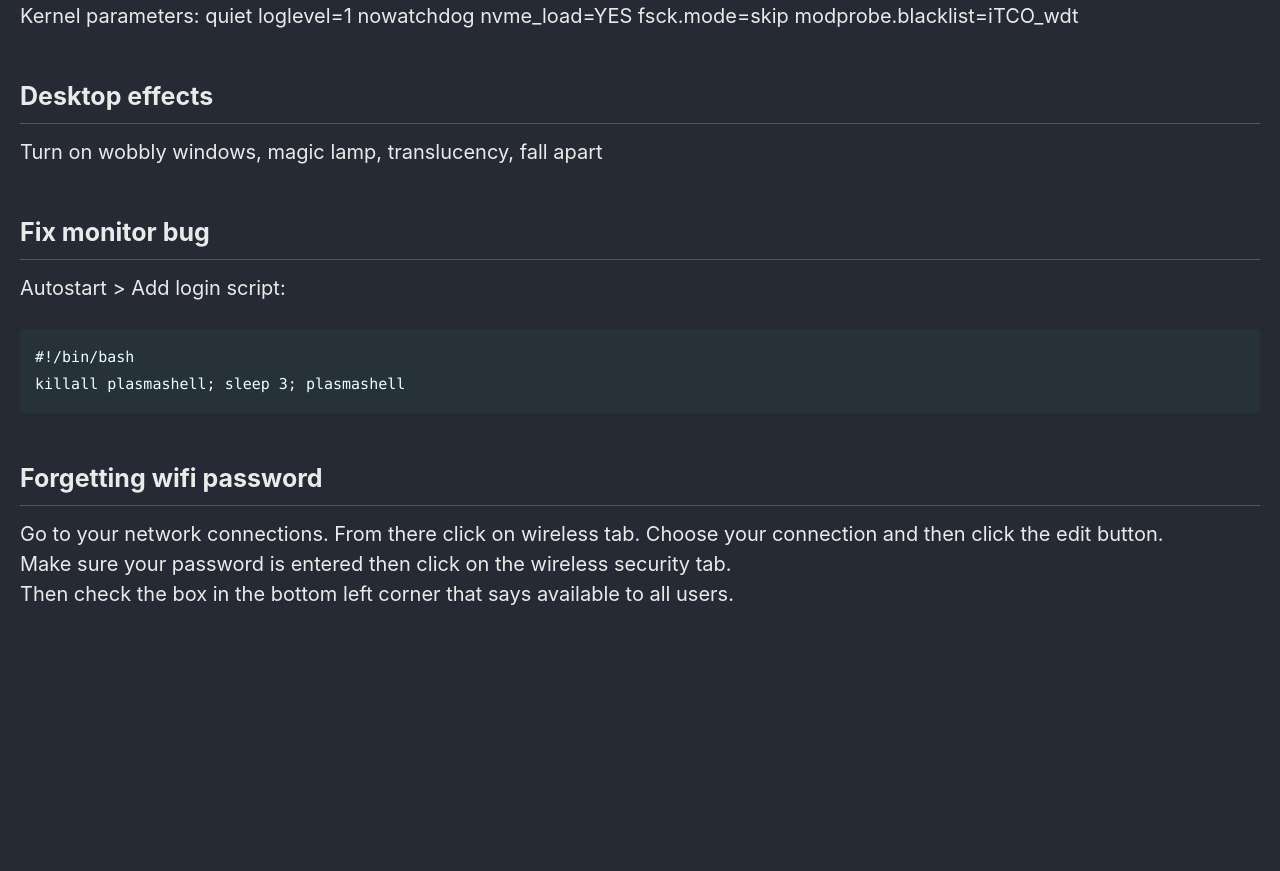
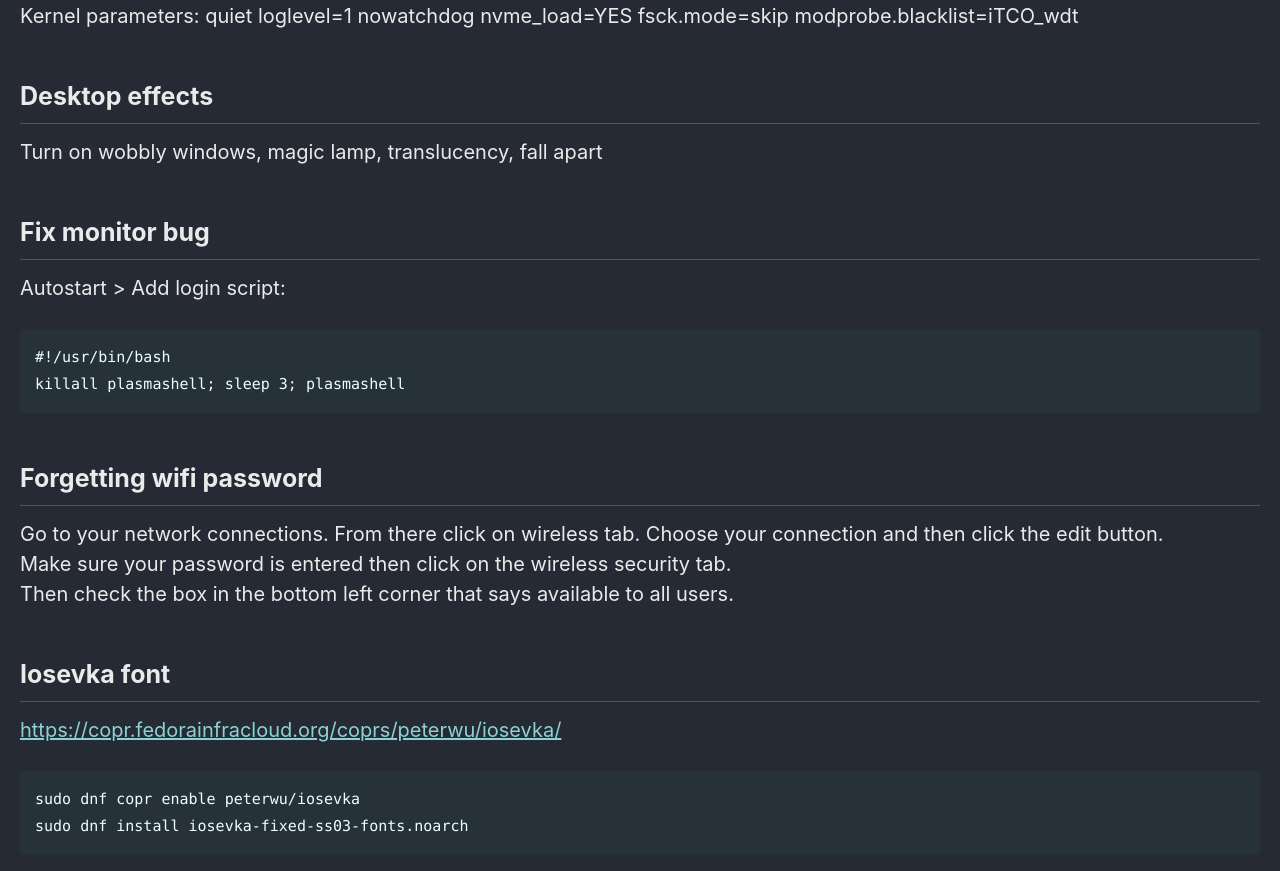
Before and after one commit to Connor-McCartney/Connor-McCartney.github.io, a Jekyll site: the page built from _pages/misc/KDE-Plasma.md, in a window 1280 px wide and 900 px high, scrolled down 1702 px. Shown: the top 871 px of the window. Built offline with Jekyll 4.4.1, drawn with Linux system fonts in a browser that asks for light colours; cached includes are drawn as plain includes; before the commit the page ends 2367 px from its top, so only the background shows below that.

Commit message:
Update KDE-Plasma.md

````diff
--- a/_pages/misc/KDE-Plasma.md
+++ b/_pages/misc/KDE-Plasma.md
@@ -66,7 +66,7 @@ Turn on wobbly windows, magic lamp, translucency, fall apart
 Autostart > Add login script:
 
 ```
-#!/bin/bash
+#!/usr/bin/bash
 killall plasmashell; sleep 3; plasmashell
 ```
 
@@ -76,3 +76,13 @@ killall plasmashell; sleep 3; plasmashell
 Go to your network connections. From there click on wireless tab. Choose your connection and then click the edit button. <br>
 Make sure your password is entered then click on the wireless security tab. <br>
 Then check the box in the bottom left corner that says available to all users.
+
+
+## Iosevka font
+
+<https://copr.fedorainfracloud.org/coprs/peterwu/iosevka/>
+
+```
+sudo dnf copr enable peterwu/iosevka
+sudo dnf install iosevka-fixed-ss03-fonts.noarch
+```
````
